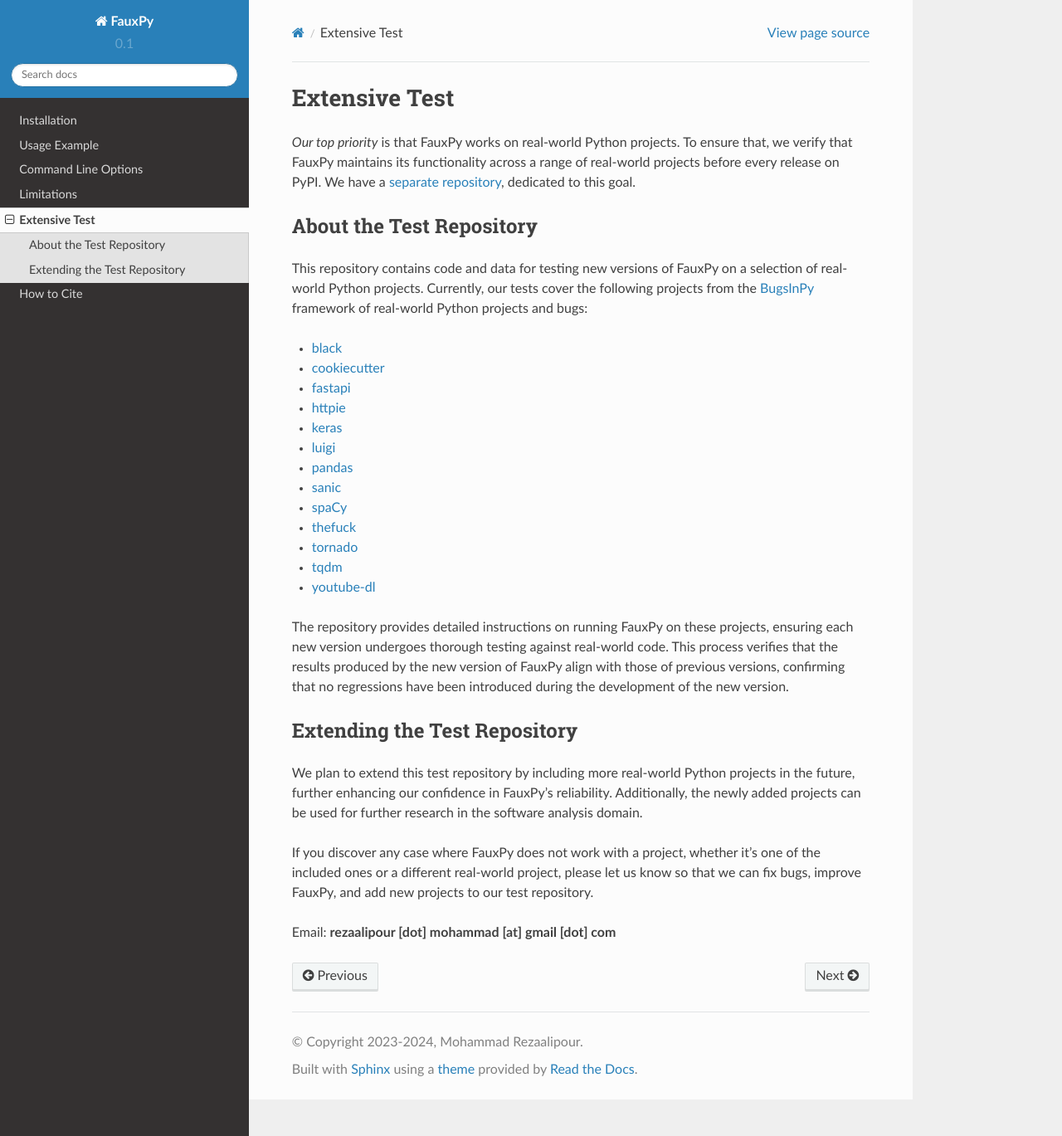
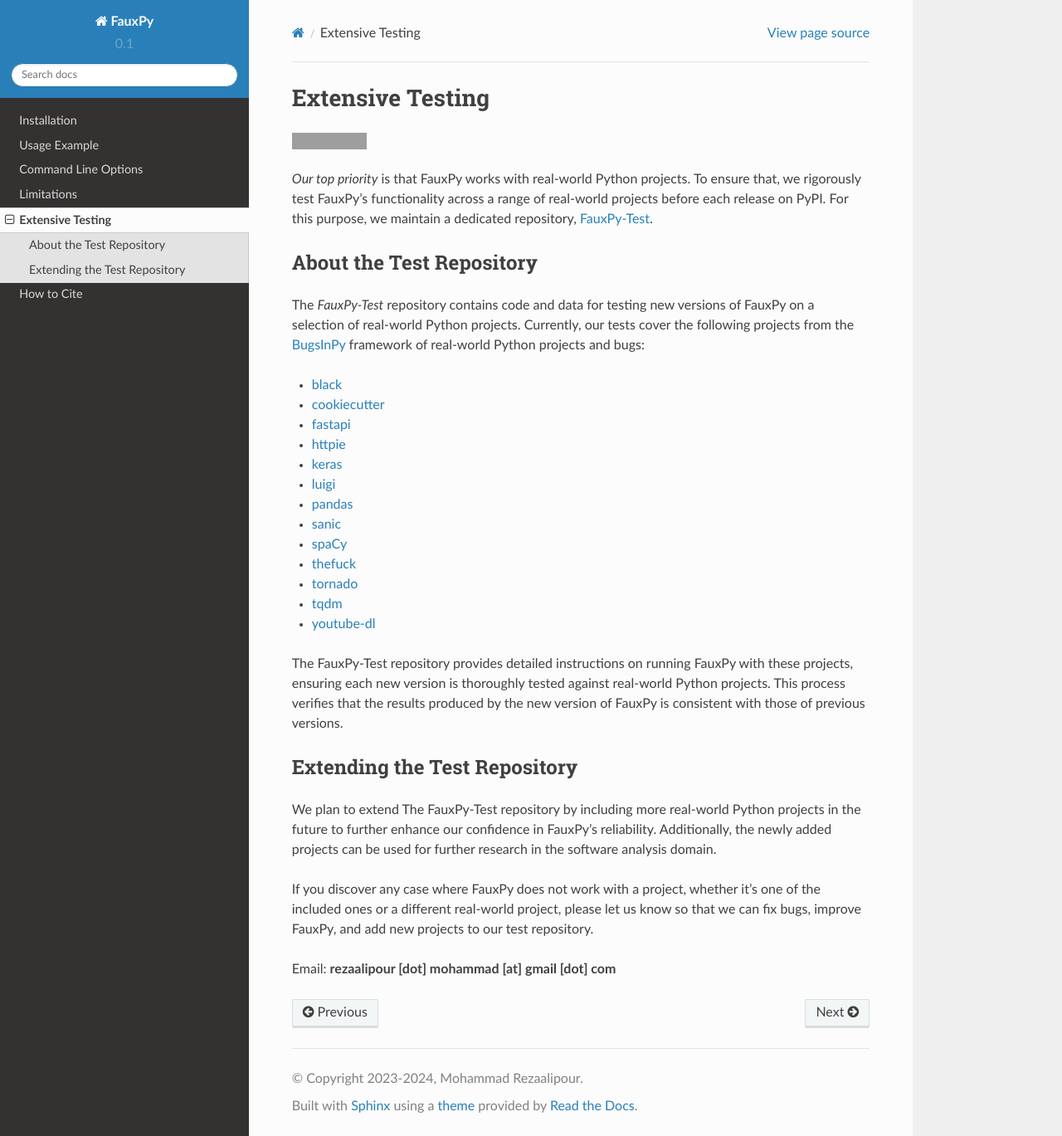
Before and after one commit to atom-sw/fauxpy, a Sphinx documentation site: the page built from docs/source/user/test_repo.rst, in a window 1280 px wide and 1369 px high. Shown: the whole window at 83% size. Built offline with Sphinx 7.4.7 and the Read the Docs theme 2.0.0, drawn with Linux system fonts in a browser that asks for light colours; grey boxes are pictures that could not be loaded.

Commit message:
Update docs

```diff
--- a/docs/source/user/test_repo.rst
+++ b/docs/source/user/test_repo.rst
@@ -1,21 +1,26 @@
-==============
-Extensive Test
-==============
+=================
+Extensive Testing
+=================
+
+.. https://michaelcurrin.github.io/badge-generator
+.. image:: https://img.shields.io/badge/FauxPy--Test-Repository-2ea44f
+   :target: https://github.com/mohrez86/fauxpy-test
+   :alt: FauxPy-Test - Repository
 
 *Our top priority* is that FauxPy
-works on real-world Python projects.
-To ensure that, we verify that FauxPy
-maintains its functionality across a range
+works with real-world Python projects.
+To ensure that, we rigorously test
+FauxPy's functionality across a range
 of real-world projects before
-every release on PyPI.
-We have a
-`separate repository <https://github.com/mohrez86/fauxpy-test>`_,
-dedicated to this goal.
+each release on PyPI.
+For this purpose, we maintain a
+dedicated repository,
+`FauxPy-Test <https://github.com/mohrez86/fauxpy-test>`_.
 
 About the Test Repository
 =========================
 
-This repository contains code and data
+The *FauxPy-Test* repository contains code and data
 for testing new versions of FauxPy on
 a selection of real-world Python projects.
 Currently, our tests cover the
@@ -38,21 +43,21 @@
 - `tqdm <https://github.com/tqdm/tqdm>`_
 - `youtube-dl <https://github.com/ytdl-org/youtube-dl>`_
 
-The repository provides detailed instructions
-on running FauxPy on these projects,
-ensuring each new version undergoes thorough testing
-against real-world code. This process verifies that
+The FauxPy-Test repository
+provides detailed instructions
+on running FauxPy with these projects,
+ensuring each new version is thoroughly
+tested against real-world Python projects.
+This process verifies that
 the results produced by the new version of FauxPy
-align with those of previous versions,
-confirming that no regressions have been introduced
-during the development of the new version.
+is consistent with those of previous versions.
 
 Extending the Test Repository
 =============================
 
-We plan to extend this test repository
+We plan to extend The FauxPy-Test repository
 by including more real-world Python projects
-in the future, further enhancing our
+in the future to further enhance our
 confidence in FauxPy's reliability.
 Additionally, the newly added
 projects can be used for further research
```
Also changed, not shown: docs/source/user/getting_started.rst (+9 -12 lines).
